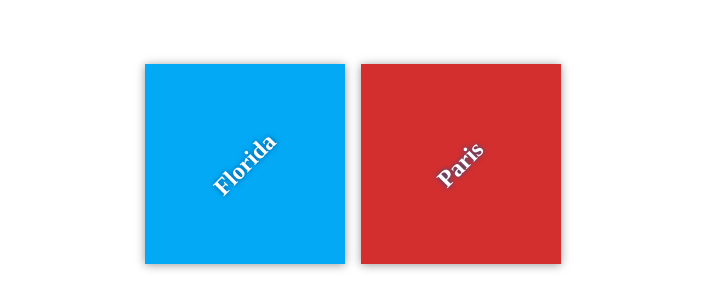
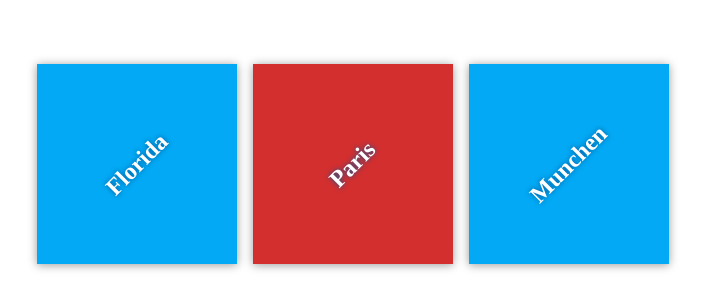
Before and after one commit to Ahseddek/my-travel-plans, a plain HTML site: page index.html in a window 1280 px wide. Shown: the part 236-544 px from the top of the page, without its empty margins (287-992 px from the left). Drawn offline with Linux system fonts and the light colour scheme.

Commit message:
add munchen

```diff
--- a/index.html
+++ b/index.html
@@ -17,6 +17,10 @@
             <div class="destination" id="paris">
                 <h2>Paris</h2>
             </div>
+
+            <div class="destination" id="munchen">
+                <h2>Munchen</h2>
+            </div>
         </div>
     </div>
 
```
